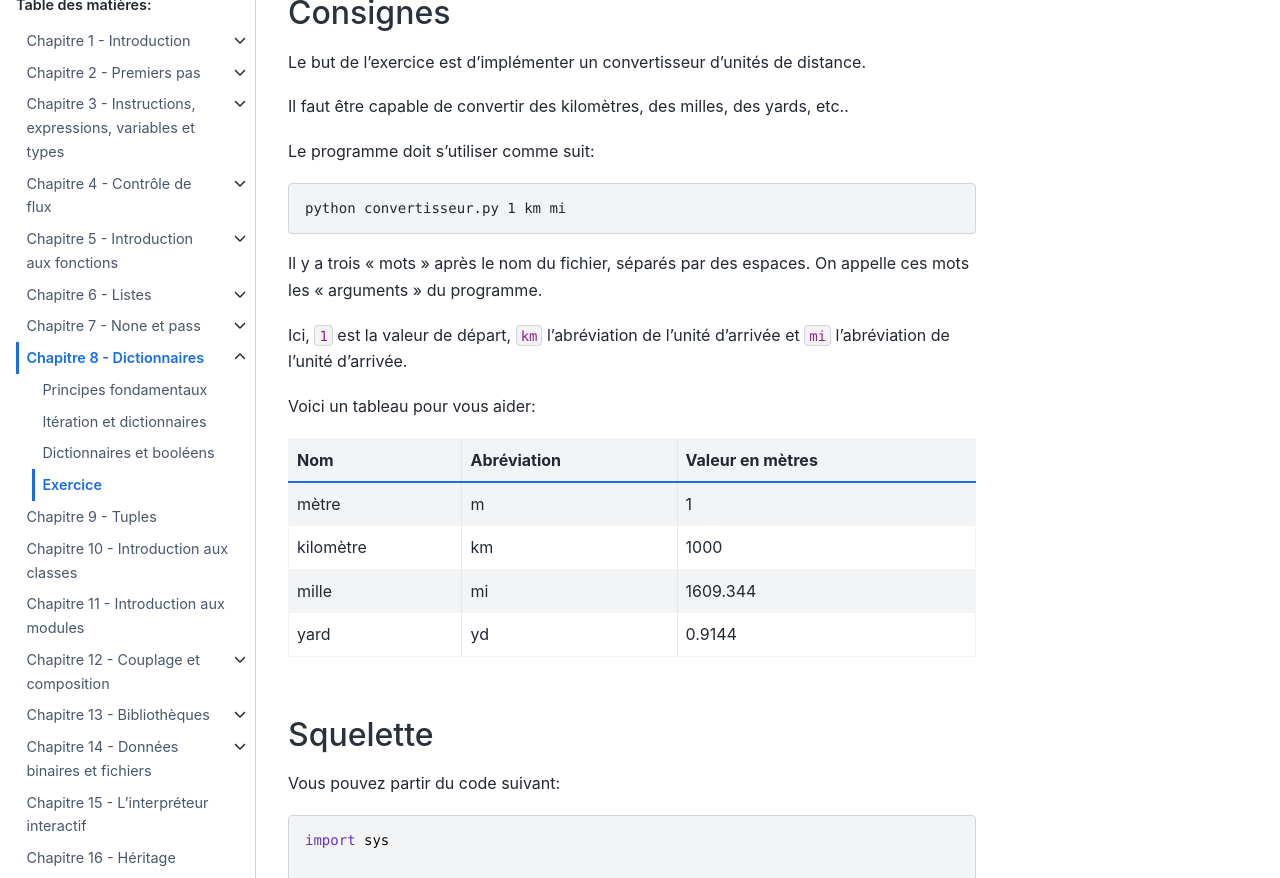
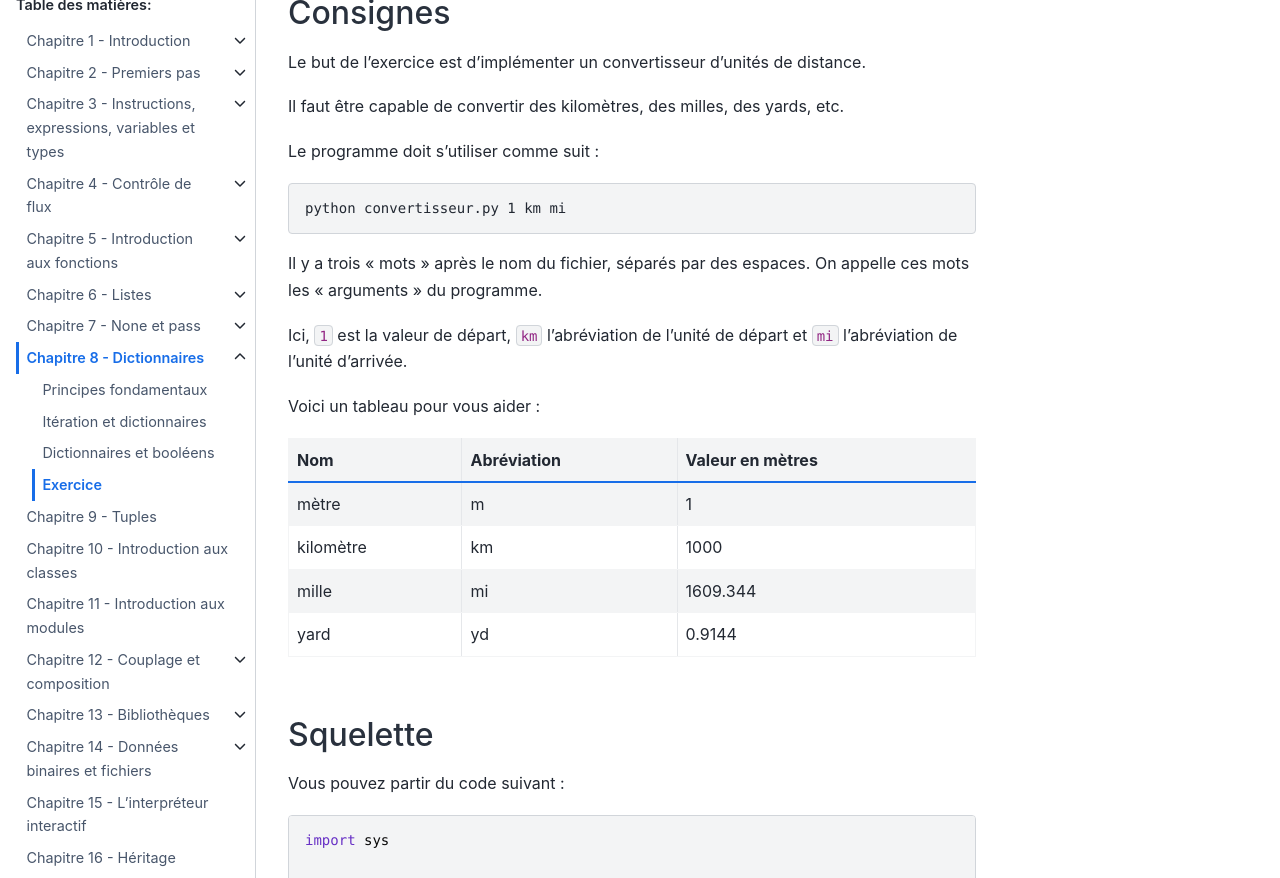
Before and after one commit to gruiick/cours-python, a Sphinx documentation site: the page built from source/08-dictionnaires/04-exercice.rst, in a window 1280 px wide and 1400 px high. Shown: the part 167-1045 px from the top of the window. Built offline with Sphinx 7.4.7 and the Sphinx Book theme 1.1.4, drawn with Linux system fonts in a browser that asks for light colours; some of the changed text lies outside the part shown.

Commit message:
typos, boulette! § 08/04

```diff
--- a/source/08-dictionnaires/04-exercice.rst
+++ b/source/08-dictionnaires/04-exercice.rst
@@ -6,9 +6,9 @@ Consignes
 
 Le but de l'exercice est d'implémenter un convertisseur d'unités de distance.
 
-Il faut être capable de convertir des kilomètres, des milles, des yards, etc..
+Il faut être capable de convertir des kilomètres, des milles, des yards, etc.
 
-Le programme doit s'utiliser comme suit:
+Le programme doit s'utiliser comme suit :
 
 .. code-block:: console
 
@@ -17,10 +17,10 @@ Le programme doit s'utiliser comme suit:
 Il y a trois "mots" après le nom du fichier, séparés par des espaces.
 On appelle ces mots les "arguments" du programme.
 
-Ici, ``1`` est la valeur de départ, ``km`` l'abréviation de l'unité d'arrivée
+Ici, ``1`` est la valeur de départ, ``km`` l'abréviation de l'unité de départ
 et ``mi`` l'abréviation de l'unité d'arrivée.
 
-Voici un tableau pour vous aider:
+Voici un tableau pour vous aider :
 
 
 =========   ============    ================
@@ -33,10 +33,9 @@ yard        yd               0.9144
 =========   ============    ================
 
 Squelette
-----------
+---------
 
-Vous pouvez partir du code suivant:
-
+Vous pouvez partir du code suivant :
 
 
 .. literalinclude:: /extraits/convertisseur.py
@@ -57,4 +56,4 @@ Pour terminer l'exercice, vous n'avez besoin que de modifier les
 fonctions ``trouver_coefficient()``, ``conversion_en_mètres()`` et
 ``conversion_depuis_mètres()``.
 
-À vous de jouer!
+À vous de jouer !
```
